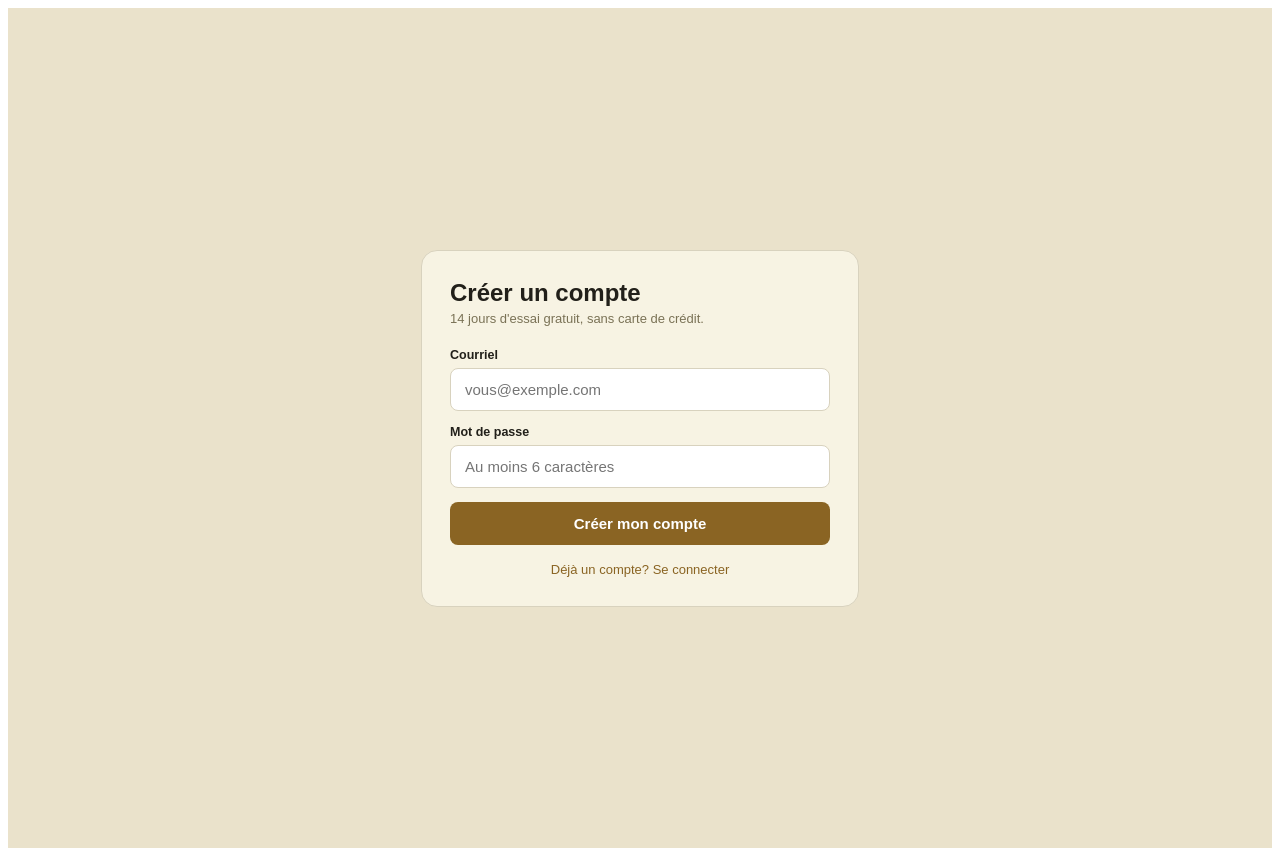
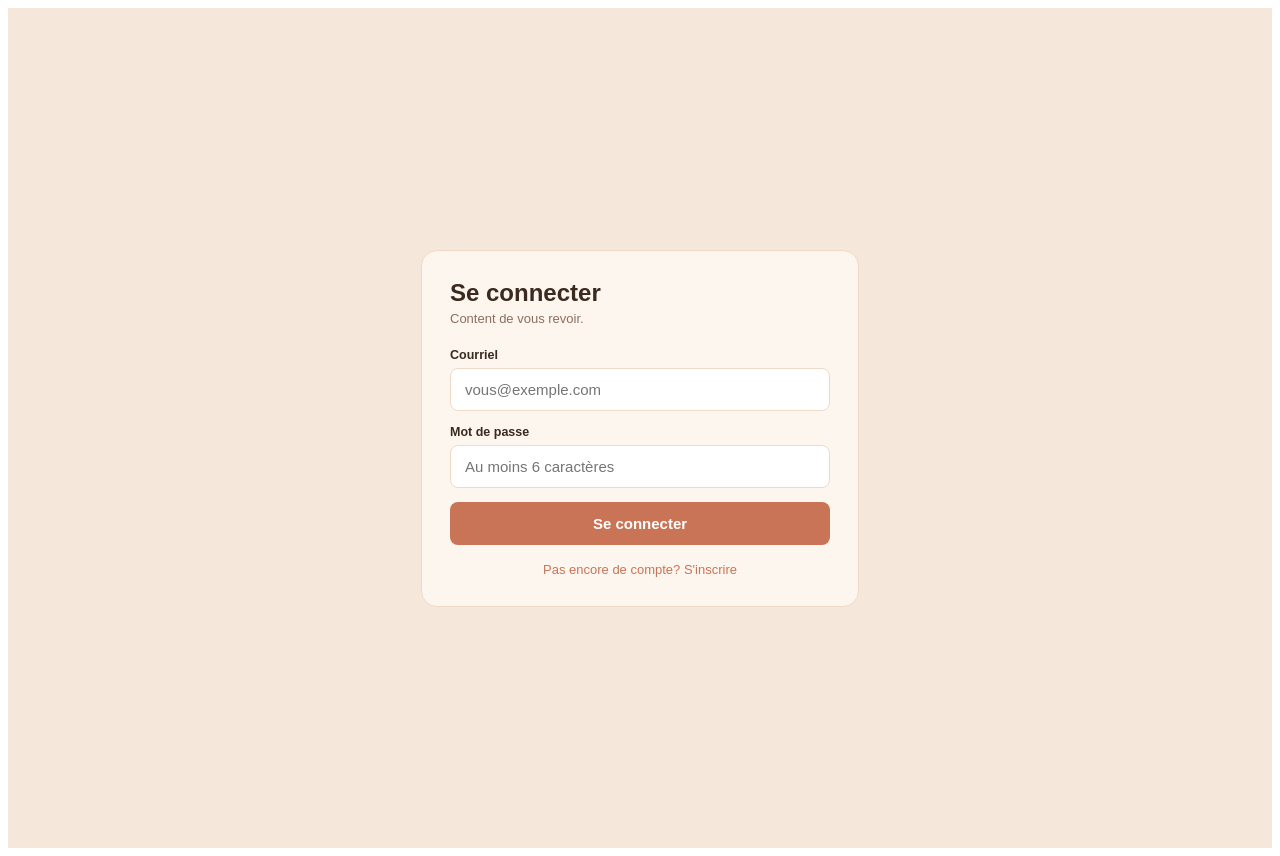
Before and after one commit to nini-max28/Repas-taches-et-routine, a React (Vite) app: page / in a window 1280 px wide. Both pictures are taken after a click on the button "Se connecter". Built offline with nearby package versions, Linux system fonts and the light colour scheme.

Commit message:
Update AuthScreen.jsx

```diff
--- a/AuthScreen.jsx
+++ b/AuthScreen.jsx
@@ -1,7 +1,7 @@
 import React, { useState } from "react";
 import { supabase } from "./supabaseClient";
 
-const COLORS = { paper: "#EAE2CB", card: "#F7F3E3", rule: "#D8D2BE", ink: "#22201A", muted: "#7A7256", accent: "#B8863A", accentDark: "#8A6423", danger: "#B5715F" };
+const COLORS = { paper: "#F5E7DA", card: "#FDF6EE", rule: "#EFD9C7", ink: "#3A2A20", muted: "#8A6F60", accent: "#DD8468", accentDark: "#C97456", danger: "#B5715F" };
 
 const inputStyle = {
   width: "100%", padding: "12px 14px", borderRadius: 8, border: `1.5px solid ${COLORS.rule}`,
@@ -14,8 +14,8 @@ const primaryBtn = {
 
 // Écran d'inscription/connexion — c'est la porte d'entrée du produit commercial.
 // Tant que la personne n'est pas connectée, elle ne voit jamais l'app elle-même.
-export default function AuthScreen({ onAuthed }) {
-  const [mode, setMode] = useState("signup"); // "signup" | "login"
+export default function AuthScreen({ onAuthed, initialMode = "signup" }) {
+  const [mode, setMode] = useState(initialMode); // "signup" | "login"
   const [email, setEmail] = useState("");
   const [password, setPassword] = useState("");
   const [busy, setBusy] = useState(false);
```
